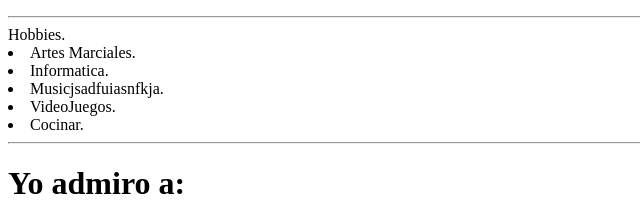
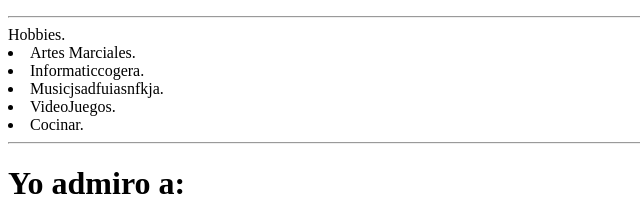
Before and after one commit to juanplm2312/Repo_Inter, a plain HTML site: page index.html in a window 1280 px wide. Shown: the part 152-372 px from the top of the page, 0-640 px from the left. Drawn offline with Linux system fonts and the light colour scheme.

```diff
--- a/index.html
+++ b/index.html
@@ -12,7 +12,7 @@
 <hr>
 <lu> Hobbies.
     <li>Artes Marciales.</li>
-    <li>Informatica.</li>
+    <li>Informaticcogera.</li>
     <li>Musicjsadfuiasnfkja.</li>
     <li>VideoJuegos.</li>
     <li>Cocinar.</li>
```
Also changed, not shown: 1 other file.
